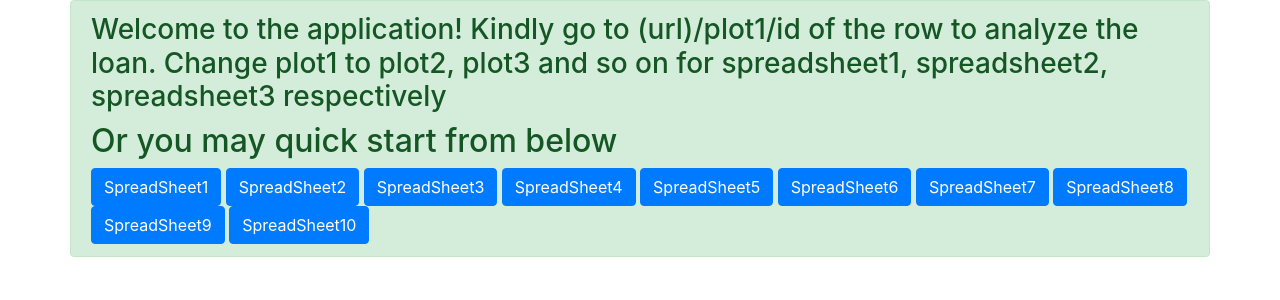
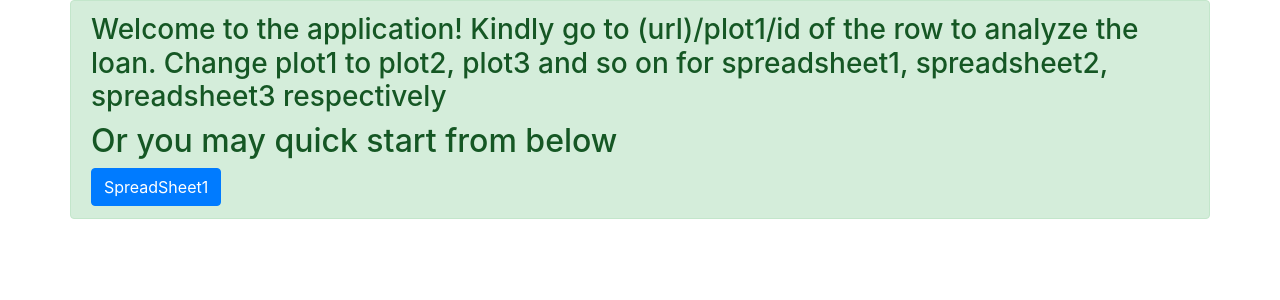
Before and after one commit to aditya2222/Matt, a Django app: page / in a window 1280 px wide. Shown: the top 300 px of the page. Run offline with Django 3.2, Linux system fonts and the light colour scheme; some libraries are stand-ins or nearby versions.

Commit message:
template changes

```diff
--- a/webapp/templates/webapp/welcome.html
+++ b/webapp/templates/webapp/welcome.html
@@ -12,15 +12,15 @@
 
 
                 <a href="{% url 'loan1' pk=3800 %}" class="btn btn-primary">SpreadSheet1</a>
-                <a href="{% url 'loan2' pk=3800 %}" class="btn btn-primary">SpreadSheet2</a>
-                <a href="{% url 'loan3' pk=3800 %}" class="btn btn-primary">SpreadSheet3</a>
-                <a href="{% url 'loan4' pk=3800 %}"  class="btn btn-primary">SpreadSheet4</a>
-                <a href="{% url 'loan5' pk=3800 %}" class="btn btn-primary">SpreadSheet5</a>
-                <a href="{% url 'loan6' pk=3800 %}" class="btn btn-primary">SpreadSheet6</a>
-                <a href="{% url 'loan7' pk=3800 %}" class="btn btn-primary">SpreadSheet7</a>
-                <a href="{% url 'loan8' pk=3800 %}" class="btn btn-primary">SpreadSheet8</a>
-                <a href="{% url 'loan9' pk=3800 %}" class="btn btn-primary">SpreadSheet9</a>
-                <a href="{% url 'loan10' pk=3800 %}" class="btn btn-primary">SpreadSheet10</a>
+{#                <a href="{% url 'loan2' pk=3800 %}" class="btn btn-primary">SpreadSheet2</a>#}
+                {#                <a href="{% url 'loan3' pk=3800 %}" class="btn btn-primary">SpreadSheet3</a>#}
+                {#                <a href="{% url 'loan4' pk=3800 %}"  class="btn btn-primary">SpreadSheet4</a>#}
+                {#                <a href="{% url 'loan5' pk=3800 %}" class="btn btn-primary">SpreadSheet5</a>#}
+                {#                <a href="{% url 'loan6' pk=3800 %}" class="btn btn-primary">SpreadSheet6</a>#}
+                {#                <a href="{% url 'loan7' pk=3800 %}" class="btn btn-primary">SpreadSheet7</a>#}
+                {#                <a href="{% url 'loan8' pk=3800 %}" class="btn btn-primary">SpreadSheet8</a>#}
+                {#                <a href="{% url 'loan9' pk=3800 %}" class="btn btn-primary">SpreadSheet9</a>#}
+                {#                <a href="{% url 'loan10' pk=3800 %}" class="btn btn-primary">SpreadSheet10</a>#}
             </div>
         </div>
     </div>
```
